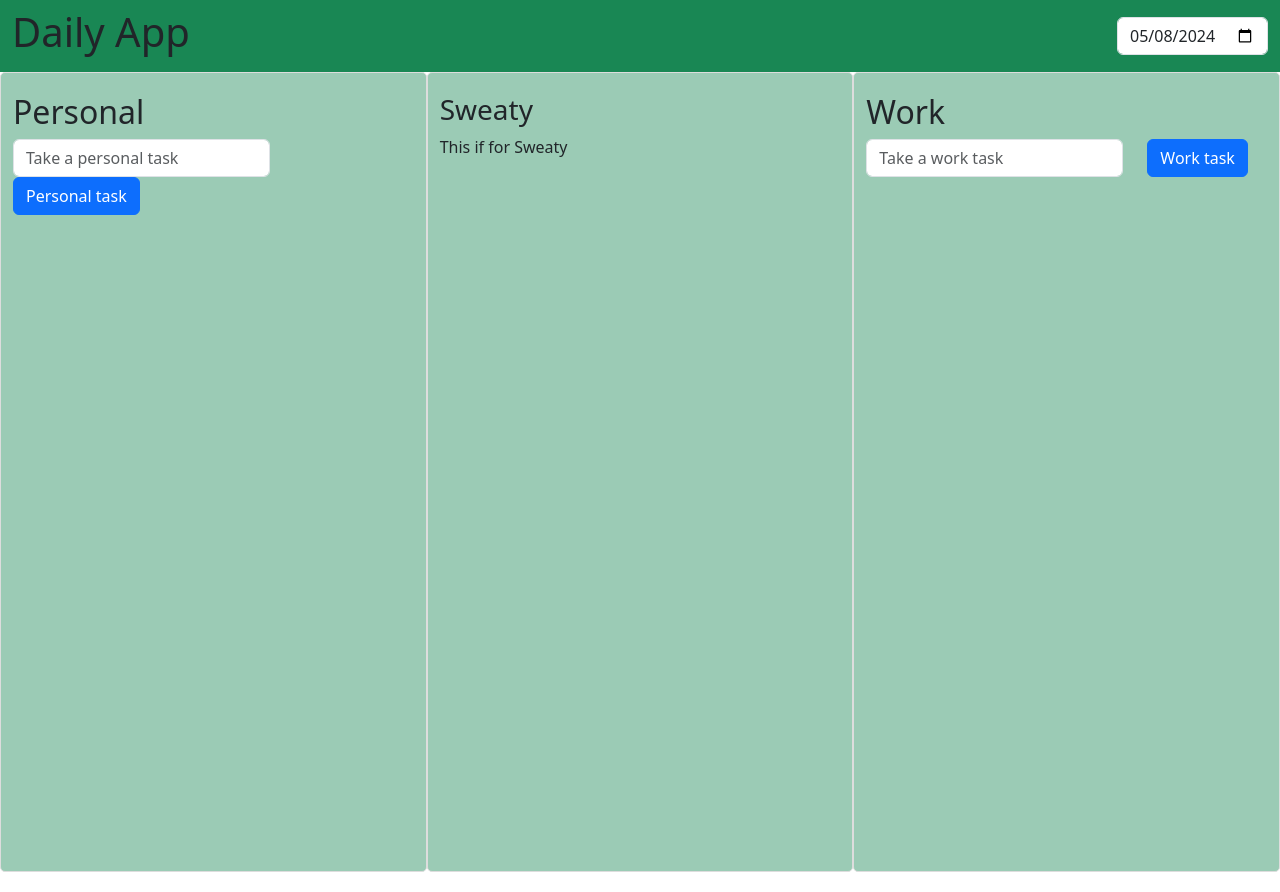
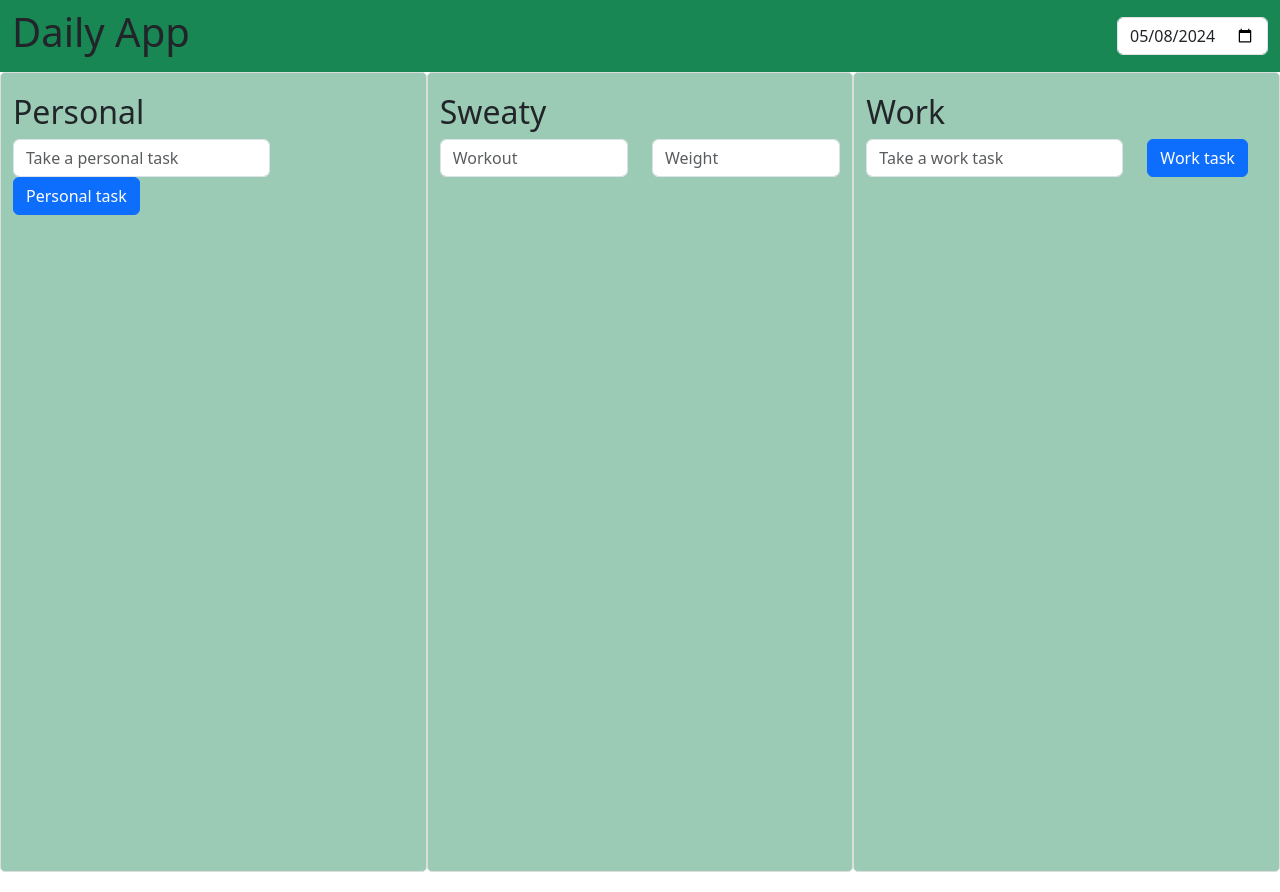
Before and after one commit to aneeshmunnam/daily-activity, a React (Create React App) app: page / in a window 1280 px wide. Built offline with nearby package versions, Linux system fonts and the light colour scheme.

Commit message:
add gym sessions weight and workout in UI

```diff
--- a/src/App.js
+++ b/src/App.js
@@ -22,7 +22,7 @@ function App() {
               <Personal selectedDate={selectedDate} />
             </div>
             <div className='col-sm column'>
-              <Sweat />
+              <Sweat selectedDate={selectedDate} />
             </div>
             <div className='col-sm column'>
               <Work selectedDate={selectedDate} />
--- a/src/components/Personal.js
+++ b/src/components/Personal.js
@@ -66,10 +66,6 @@ export default function Personal({selectedDate}) {
     return (
         <div>
             <h2 key="header">Personal</h2>
-            <TaskList tasks={personalTasks}
-                    handleStatus={handlePersonalStatus}
-                    handleDeleteTask={handleDeletePersonalTask}
-                    handleEditTask={handleEditPersonalTask} />
             <div className="row mb-4">
                 <div className="col-auto">
                     <input type="text"
@@ -82,6 +78,10 @@ export default function Personal({selectedDate}) {
                     <button className="btn btn-primary" onClick={handlePersonal}>Personal task</button>
                 </div>
             </div>
+            <TaskList tasks={personalTasks}
+                    handleStatus={handlePersonalStatus}
+                    handleDeleteTask={handleDeletePersonalTask}
+                    handleEditTask={handleEditPersonalTask} />
         </div>
     );
 }
--- a/src/components/Sweat.js
+++ b/src/components/Sweat.js
@@ -1,8 +1,35 @@
-export default function Sweat() {
+import { useEffect, useState } from "react";
+
+export default function Sweat({selectedDate}) {
+
+    const [sweats, setSweats] = useState([]);
+
+    const [sweat, setSweat] = useState({
+        "id": 0,
+        "workout": "",
+        "Weight/reps": "",
+        "status": false
+    });
+
+    useEffect(() => {
+        setSweats([]);
+    }, [selectedDate]);
+
     return (
         <div className="sweat">
-            <h3>Sweaty</h3>
-            <label>This if for Sweaty</label>
+            <h2>Sweaty</h2>
+            <div className="row">
+                <div className="col">
+                    <input type="text"
+                    className="form-control"
+                    placeholder="Workout" />
+                </div>
+                <div className="col">
+                    <input type="text"
+                    className="form-control"
+                    placeholder="Weight" />
+                </div>
+            </div>
         </div>
     );
 }
--- a/src/components/Work.js
+++ b/src/components/Work.js
@@ -65,10 +65,6 @@ export default function Work({selectedDate}) {
     return (
         <div>
             <h2 key="header">Work</h2>
-            <TaskList tasks={workTasks}
-                    handleStatus={handleWorkStatus}
-                    handleDeleteTask={handleDeleteWorkTask}
-                    handleEditTask={handleEditWorkTask} />
             <div className="row mb-4">
                 <div className="col-auto">
                     <input type="text"
@@ -81,6 +77,10 @@ export default function Work({selectedDate}) {
                     <button className="btn btn-primary" onClick={handlePersonal}>Work task</button>
                 </div>
             </div>
+            <TaskList tasks={workTasks}
+                    handleStatus={handleWorkStatus}
+                    handleDeleteTask={handleDeleteWorkTask}
+                    handleEditTask={handleEditWorkTask} />
         </div>
     );
 }
```
